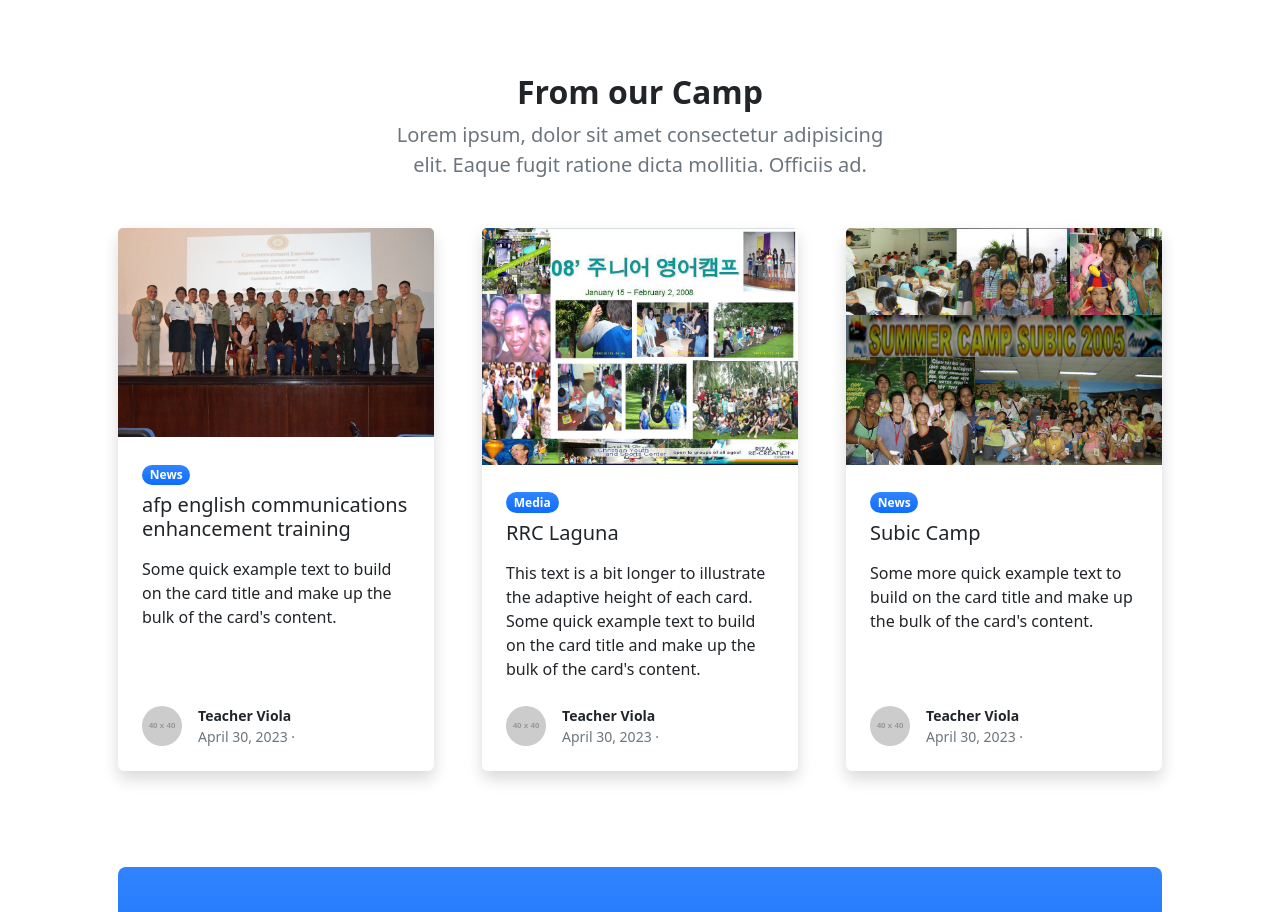
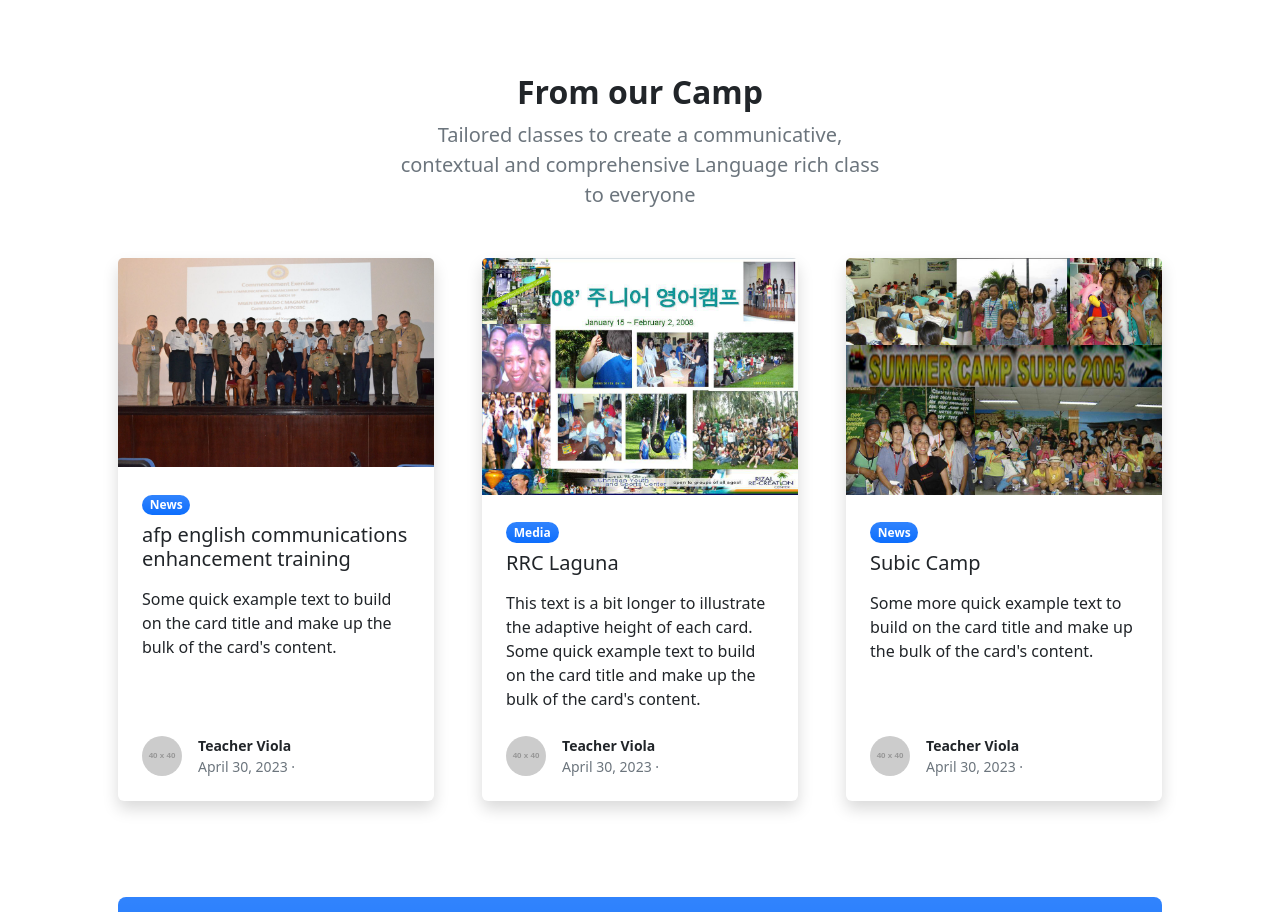
Before and after one commit to Jdelina/teacher, a plain HTML site: page index.html in a window 1280 px wide. Shown: the part 1820-2732 px from the top of the page. Drawn offline with nearby package versions, Linux system fonts and the light colour scheme; placeholder pictures from the web are drawn by us.

Commit message:
Update index.html

```diff
--- a/index.html
+++ b/index.html
@@ -136,7 +136,7 @@
                         <div class="col-lg-8 col-xl-6">
                             <div class="text-center">
                                 <h2 class="fw-bolder">From our Camp</h2>
-                                <p class="lead fw-normal text-muted mb-5">Lorem ipsum, dolor sit amet consectetur adipisicing elit. Eaque fugit ratione dicta mollitia. Officiis ad.</p>
+                                <p class="lead fw-normal text-muted mb-5">Tailored classes to create a communicative, contextual and comprehensive Language rich class to everyone</p>
                             </div>
                         </div>
                     </div>
```
